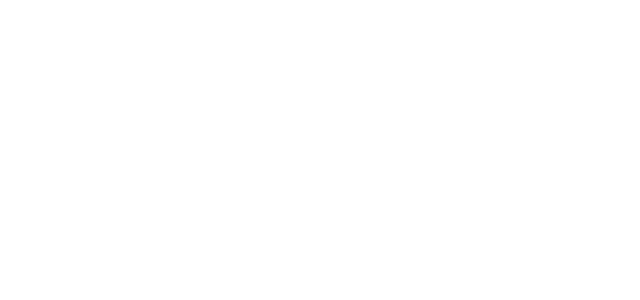
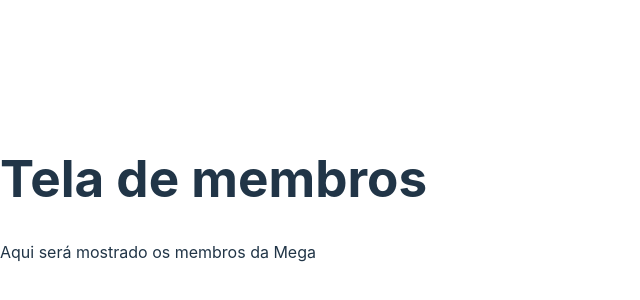
Before and after one commit to GabrielMattosA/SouMega, a React (Vite) app in the folder Front-end/: page /membros in a window 1280 px wide. Shown: the part 202-502 px from the top of the page, without its empty margins (0-640 px from the left). Built offline with nearby package versions, Linux system fonts and the light colour scheme.

Commit message:
feat: cria estrutura de rotas inicial e pagina de membros

```diff
--- a/Front-end/src/App.jsx
+++ b/Front-end/src/App.jsx
@@ -1,7 +1,14 @@
+import { BrowserRouter, Routes, Route, Navigate } from 'react-router-dom';
+import MemberPage from './pages/membros/MemberPage';
 
+export default function App() {
+  return (
+    <BrowserRouter>
+      <Routes>
+        <Route path="/" element={<Navigate to="/membros" replace />} />
 
-function App() {
-
+        <Route path="/membros" element={<MemberPage />} />
+      </Routes>
+    </BrowserRouter>
+  )
 }
-
-export default App
--- /dev/null
+++ b/Front-end/src/pages/membros/MemberPage.jsx
@@ -0,0 +1,10 @@
+function MemberPage() {
+    return (
+        <div>
+            <h1>Tela de membros</h1>
+            <p>Aqui será mostrado os membros da Mega</p>
+        </div>
+    );
+}
+
+export default MemberPage;
```
Also changed, not shown: Front-end/src/main.jsx (+7 -7 lines).
